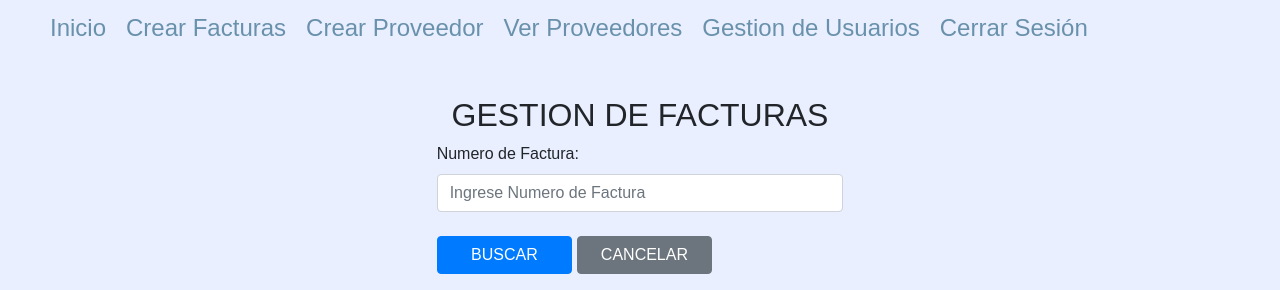
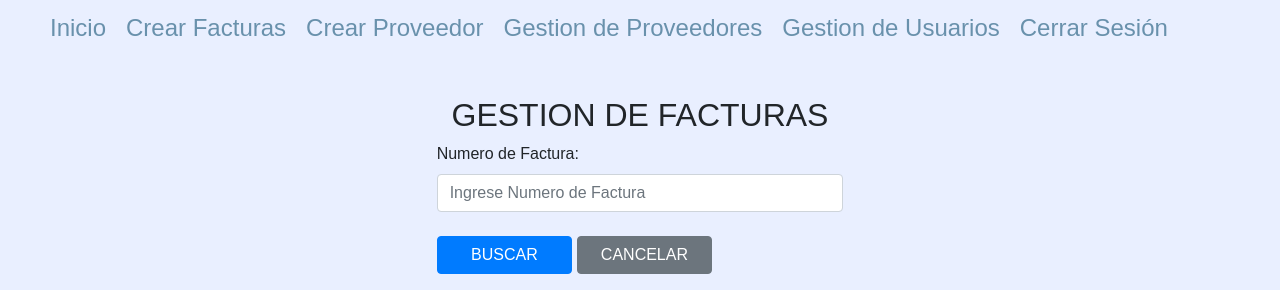
Before and after one commit to CrisitanCoral/controlDeGastosSistemas, a PHP site: page /home.php in a window 1280 px wide. Shown: the part 16-306 px from the top of the page. Run offline with PHP 8.4, Linux system fonts and the light colour scheme; the visitor is signed in with stand-in values (Sample User, id 1); data that the repository does not hold is empty.

```diff
--- a/home.php
+++ b/home.php
@@ -92,7 +92,7 @@ if(mysqli_num_rows($resUsuarios)==0)
             </li>
              <li>
               <a href="php/proveedores.php" class="current">
-                Ver Proveedores
+			  	Gestion de Proveedores
               </a>
             </li>
             <li>
--- a/php/proveedores.php
+++ b/php/proveedores.php
@@ -93,7 +93,7 @@ if(mysqli_num_rows($resUsuarios)==0)
             </li>
              <li>
               <a href="proveedores.php" class="current">
-                Ver Proveedores
+                Gestion de Proveedores
               </a>
             </li>
             <li>
--- a/php/usuarios.php
+++ b/php/usuarios.php
@@ -90,7 +90,7 @@ if(mysqli_num_rows($resUsuarios)==0)
             </li>
              <li>
               <a href="proveedores.php" class="current">
-                Ver Proveedores
+                Gestion de Proveedores
               </a>
             </li>
             <li>
```
